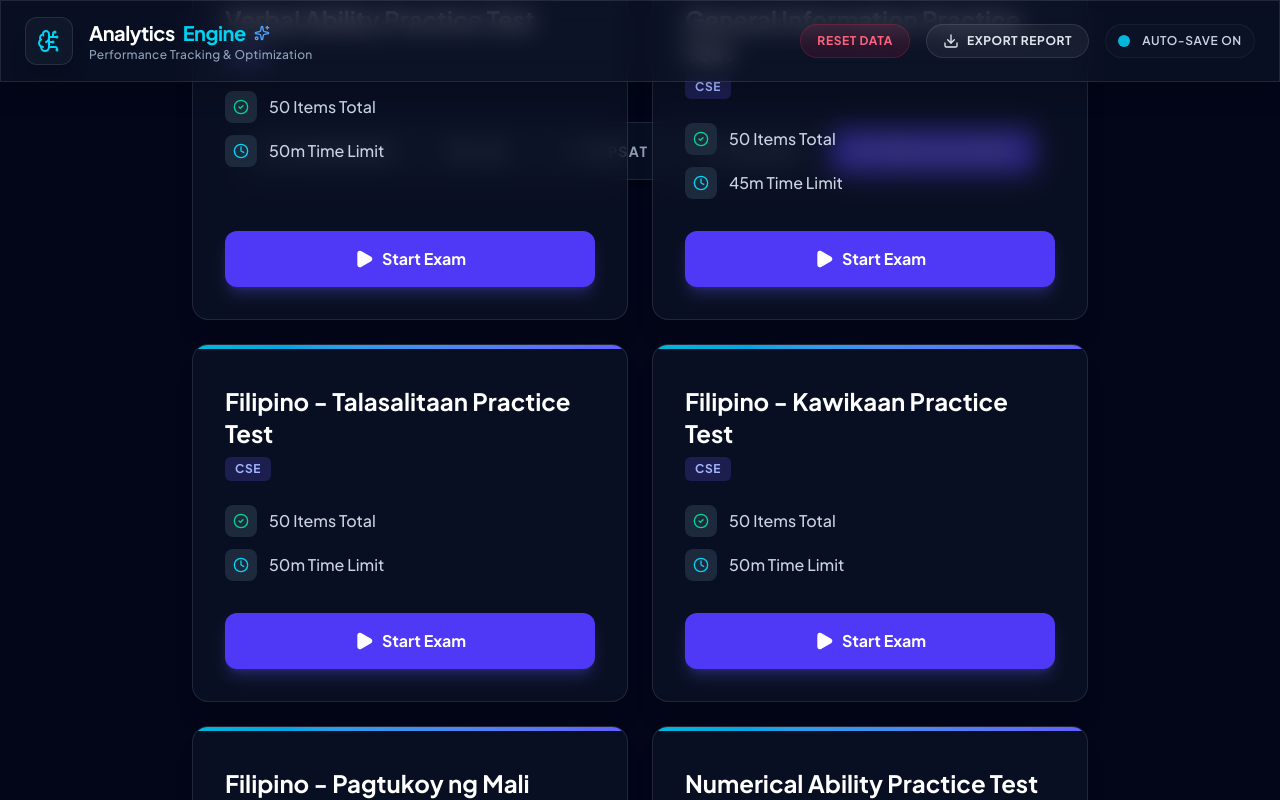
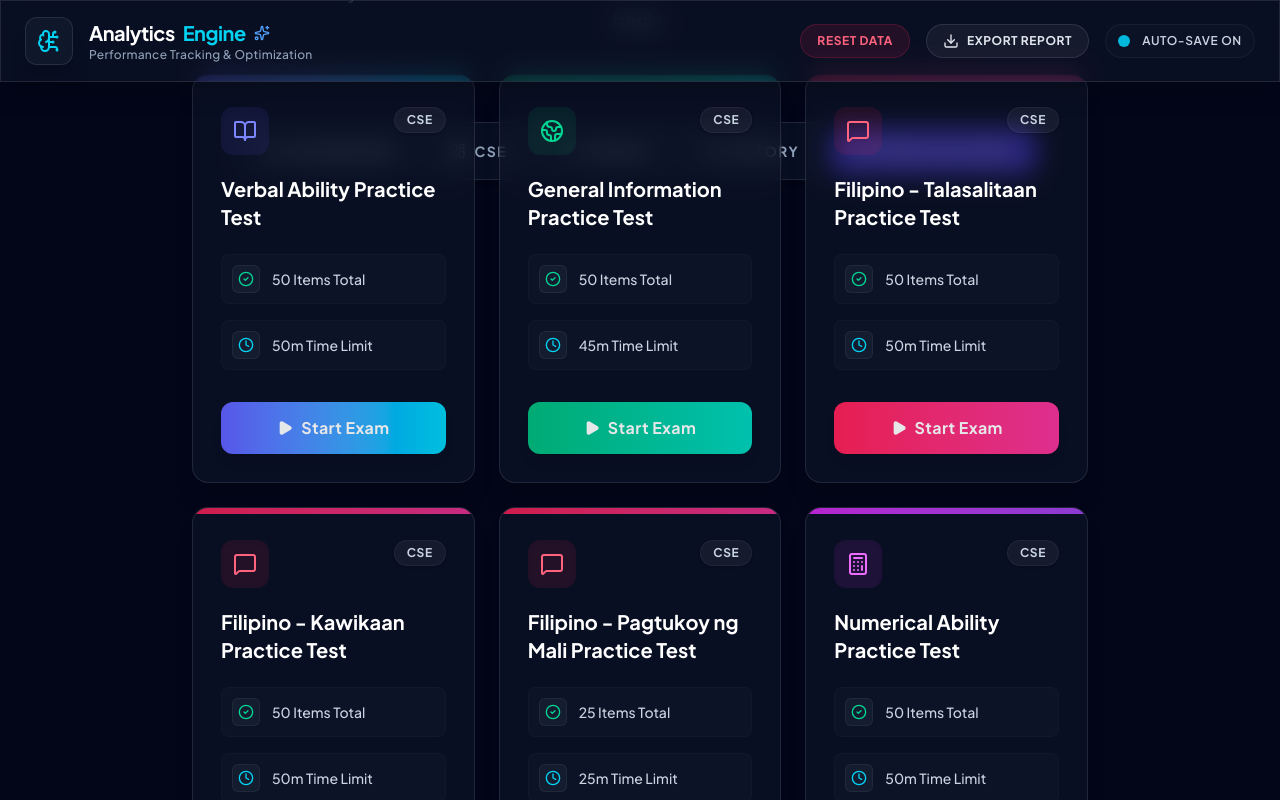
Before and after one commit to Babyama0901/CSE-AFPSAT-Analytics-Progression-Learning-Coach, a React (Vite) app: page / in a window 1280 px wide. Both pictures are taken after a click on the button "PRACTICE TESTS". Shown: the top 800 px of the page. Built offline with nearby package versions, Linux system fonts and the light colour scheme.

Commit message:
style: improved PracticeTestView card aesthetics with glassmorphism and dynamic themes

```diff
--- a/src/components/PracticeTestView.tsx
+++ b/src/components/PracticeTestView.tsx
@@ -2,7 +2,7 @@ import React, { useState, useEffect } from 'react';
 import { MOCK_EXAM_TEMPLATES } from '../data/mockExams';
 import { QUESTION_BANK } from '../data/questionBank';
 import { MockExamTemplate, MockExam, Question, ExamSection, Subject } from '../types';
-import { Play, Clock, CheckCircle2, AlertCircle, ChevronLeft, ChevronRight, Check } from 'lucide-react';
+import { Play, Clock, CheckCircle2, AlertCircle, ChevronLeft, ChevronRight, Check, BookOpen, Calculator, BrainCircuit, Globe2, MessageSquare } from 'lucide-react';
 import { ExamResultsView } from './ExamResultsView';
 
 // Helper to highlight target words since the raw text lost its formatting
@@ -375,44 +375,103 @@ export function PracticeTestView({ onCompleteExam }: { onCompleteExam: (log: any
           </p>
         </div>
 
-        <div className="grid grid-cols-1 md:grid-cols-2 gap-6">
-          {MOCK_EXAM_TEMPLATES.map(template => (
-            <div key={template.id} className="glass-panel p-6 sm:p-8 rounded-2xl border border-white/5 hover:border-indigo-500/30 transition-all hover:-translate-y-1 hover:shadow-2xl hover:shadow-indigo-500/10 flex flex-col h-full relative overflow-hidden">
-              <div className="absolute top-0 left-0 w-full h-1 bg-gradient-to-r from-cyan-500 to-indigo-500"></div>
-              <div className="flex justify-between items-start mb-6 pt-2">
-                <div>
-                  <h2 className="text-2xl font-bold text-white mb-2">{template.title}</h2>
-                  <div className="flex items-center gap-3">
-                    <span className="px-2.5 py-1 rounded-md bg-indigo-500/20 text-indigo-300 text-xs font-bold tracking-wider">{template.examType}</span>
+        <div className="grid grid-cols-1 md:grid-cols-2 lg:grid-cols-3 gap-6 max-w-6xl mx-auto">
+          {MOCK_EXAM_TEMPLATES.map(template => {
+            // Determine theme based on title keywords
+            const t = template.title.toLowerCase();
+            let theme = {
+              color: 'from-indigo-500 to-cyan-400',
+              bg: 'bg-indigo-500/10 text-indigo-400',
+              border: 'group-hover:border-indigo-500/50',
+              shadow: 'group-hover:shadow-indigo-500/20',
+              icon: <BookOpen className="w-6 h-6" />
+            };
+
+            if (t.includes('numerical')) {
+              theme = {
+                color: 'from-fuchsia-500 to-purple-500',
+                bg: 'bg-fuchsia-500/10 text-fuchsia-400',
+                border: 'group-hover:border-fuchsia-500/50',
+                shadow: 'group-hover:shadow-fuchsia-500/20',
+                icon: <Calculator className="w-6 h-6" />
+              };
+            } else if (t.includes('logic')) {
+              theme = {
+                color: 'from-amber-500 to-orange-400',
+                bg: 'bg-amber-500/10 text-amber-400',
+                border: 'group-hover:border-amber-500/50',
+                shadow: 'group-hover:shadow-amber-500/20',
+                icon: <BrainCircuit className="w-6 h-6" />
+              };
+            } else if (t.includes('general')) {
+              theme = {
+                color: 'from-emerald-500 to-teal-400',
+                bg: 'bg-emerald-500/10 text-emerald-400',
+                border: 'group-hover:border-emerald-500/50',
+                shadow: 'group-hover:shadow-emerald-500/20',
+                icon: <Globe2 className="w-6 h-6" />
+              };
+            } else if (t.includes('filipino')) {
+              theme = {
+                color: 'from-rose-500 to-pink-500',
+                bg: 'bg-rose-500/10 text-rose-400',
+                border: 'group-hover:border-rose-500/50',
+                shadow: 'group-hover:shadow-rose-500/20',
+                icon: <MessageSquare className="w-6 h-6" />
+              };
+            }
+
+            return (
+              <div
+                key={template.id}
+                className={`group glass-panel p-6 sm:p-7 rounded-2xl border border-white/10 transition-all duration-300 hover:-translate-y-2 hover:shadow-2xl ${theme.border} ${theme.shadow} flex flex-col h-full relative overflow-hidden`}
+              >
+                {/* Gradient Top Border */}
+                <div className={`absolute top-0 left-0 w-full h-1.5 bg-gradient-to-r ${theme.color} opacity-80 group-hover:opacity-100 transition-opacity`}></div>
+
+                {/* Background glow on hover */}
+                <div className={`absolute -inset-24 bg-gradient-to-br ${theme.color} opacity-0 group-hover:opacity-[0.03] blur-2xl transition-opacity duration-500 pointer-events-none`}></div>
+
+                <div className="flex justify-between items-start mb-5 relative z-10 pt-1">
+                  <div className={`p-3 rounded-xl ${theme.bg} shadow-inner`}>
+                    {theme.icon}
                   </div>
-                </div>
+                  <span className="px-3 py-1 rounded-full bg-white/5 text-slate-300 text-xs font-bold tracking-wider uppercase border border-white/5 shadow-sm">
+                    {template.examType}
+                  </span>
                 </div>
 
-              <div className="space-y-3 mb-8">
-                <div className="flex items-center gap-3 text-slate-300">
-                  <div className="w-8 h-8 rounded-lg bg-slate-800 flex items-center justify-center shrink-0">
+                <h2 className="text-xl font-bold text-white mb-6 leading-snug group-hover:text-transparent group-hover:bg-clip-text group-hover:bg-gradient-to-r group-hover:from-white group-hover:to-slate-300 transition-all relative z-10">
+                  {template.title}
+                </h2>
+
+                <div className="space-y-4 mb-8 mt-auto relative z-10">
+                  <div className="flex items-center gap-3 text-slate-300 bg-white/[0.02] p-2.5 rounded-lg border border-white/[0.02]">
+                    <div className="w-7 h-7 rounded-md bg-slate-800/50 flex items-center justify-center shrink-0 border border-white/5">
                       <CheckCircle2 className="w-4 h-4 text-emerald-400" />
                     </div>
-                  <span className="font-medium">{template.totalItems} Items Total</span>
+                    <span className="font-medium text-sm">{template.totalItems} Items Total</span>
                   </div>
-                <div className="flex items-center gap-3 text-slate-300">
-                  <div className="w-8 h-8 rounded-lg bg-slate-800 flex items-center justify-center shrink-0">
+                  <div className="flex items-center gap-3 text-slate-300 bg-white/[0.02] p-2.5 rounded-lg border border-white/[0.02]">
+                    <div className="w-7 h-7 rounded-md bg-slate-800/50 flex items-center justify-center shrink-0 border border-white/5">
                       <Clock className="w-4 h-4 text-cyan-400" />
                     </div>
-                  <span className="font-medium">{Math.floor(template.timeLimitMinutes / 60) > 0 ? `${Math.floor(template.timeLimitMinutes / 60)}h ` : ''}{template.timeLimitMinutes % 60}m Time Limit</span>
+                    <span className="font-medium text-sm">{Math.floor(template.timeLimitMinutes / 60) > 0 ? `${Math.floor(template.timeLimitMinutes / 60)}h ` : ''}{template.timeLimitMinutes % 60}m Time Limit</span>
                   </div>
                 </div>
 
                 <button
                   onClick={() => handleStart(template)}
-                className="mt-auto w-full py-4 rounded-xl bg-indigo-600 hover:bg-indigo-500 text-white font-bold transition-all shadow-lg shadow-indigo-500/25 flex items-center justify-center gap-2"
+                  className={`w-full py-3.5 rounded-xl bg-gradient-to-r ${theme.color} text-white font-bold transition-all shadow-lg hover:shadow-xl opacity-90 group-hover:opacity-100 flex items-center justify-center gap-2 relative z-10 transform active:scale-[0.98]`}
                 >
-                <Play className="w-5 h-5 fill-current" /> Start Exam
+                  <Play className="w-4 h-4 fill-current group-hover:translate-x-0.5 transition-transform" />
+                  <span className="tracking-wide">Start Exam</span>
                 </button>
               </div>
-          ))}
+            );
+          })}
           {MOCK_EXAM_TEMPLATES.length === 0 && (
-             <div className="col-span-1 md:col-span-2 text-center p-12 text-slate-500 border border-dashed border-white/10 rounded-2xl">
+             <div className="col-span-1 md:col-span-2 lg:col-span-3 text-center p-12 text-slate-500 border border-dashed border-white/10 rounded-2xl bg-white/5 backdrop-blur-sm">
                No mock exams available yet.
              </div>
           )}
```
Lines whose indentation alone changed are shown as unchanged.
